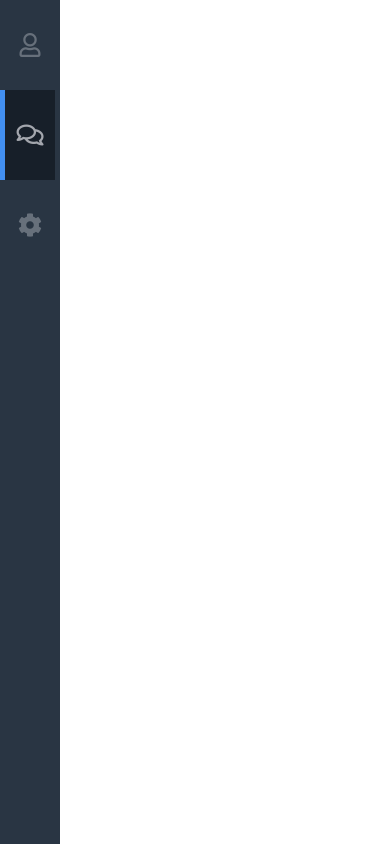
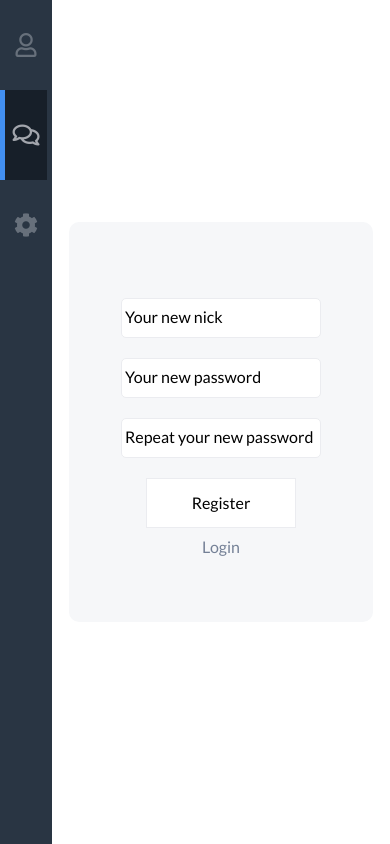
Before and after one commit to danieru0/chat-v2, a React (Create React App) app in the folder client/: page /register in a window 390 px wide. Built offline with nearby package versions, Linux system fonts and the light colour scheme.

Commit message:
auth components

```diff
--- a/client/src/App.js
+++ b/client/src/App.js
@@ -2,6 +2,8 @@ import React, { Component } from 'react';
 import { Route, BrowserRouter, Switch } from 'react-router-dom';
 import Nav from './components/nav/nav';
 import Chat from './components/chat/chat';
+import Login from './components/auth/login/login';
+import Register from './components/auth/register/register';
 
 import './App.css';
 
@@ -12,6 +14,8 @@ class App extends Component {
         <div className="App">
           <Nav />
           <Switch>
+              <Route exact path="/" component={Login}/>
+              <Route path="/register" component={Register}/>
               <Route path="/chat" component={Chat}/>
           </Switch>
         </div>
--- /dev/null
+++ b/client/src/components/auth/login/login.css
@@ -0,0 +1,84 @@
+.login {
+    width: 100%;
+    display: flex;
+    justify-content: center;
+    align-items: center;
+}
+
+.login__form {
+    width: 500px;
+    height: 400px;
+    background: #f6f7f9;
+    border-radius: 10px;
+    display: flex;
+    flex-direction: column;
+    align-items: center;
+    justify-content: center;
+}
+
+.login__input--group {
+    position: relative;
+    margin-top: 10px;
+    margin-bottom: 10px;
+}
+
+.login__input {
+    width: 300px;
+    height: 40px;
+    outline: none;
+    border: 1px solid #ebecf0;
+    border-radius: 5px;
+    padding-left: 3px;
+    box-sizing: border-box;
+}
+
+.floating-label {
+    position: absolute;
+    pointer-events: none;
+    top: 10px;
+    left: 4px;
+    transition: 0.2s;
+}
+
+.login__input:focus ~ .floating-label,
+.login__input:not(:focus):valid ~ .floating-label {
+    top: -7px;
+    font-size: 13px;
+    padding-left: 5px;
+    padding-right: 5px;
+}
+
+.login__button {
+    border: none;
+    background: #ffffff;
+    width: 150px;
+    height: 50px;
+    cursor: pointer;
+    outline: none;
+    border: 1px solid #ebecf0;
+    transition: 0.2s;
+    margin-top: 10px;
+    margin-bottom: 10px;
+}
+
+.login__button:focus,
+.login__button:hover {
+    background: #ebecf0;
+}
+
+.login__link {
+    text-decoration: none;
+    color: #748096;
+}
+
+@media (max-width: 550px) {
+    .login__form {
+        width: 90%;
+    }
+}
+
+@media (max-width: 418px) {
+    .login__input {
+        width: 200px;
+    }
+}
--- /dev/null
+++ b/client/src/components/auth/login/login.jsx
@@ -0,0 +1,27 @@
+import React, { Component } from 'react';
+import { Link } from 'react-router-dom';
+
+import './login.css';
+
+class Login extends Component {
+  render() {
+    return (
+        <div className="login">
+            <form className="login__form">
+              <div className="login__input--group">
+                <input className="login__input" name="username" type="text" required></input>
+                <label className="floating-label" htmlFor="username">Your nick</label>
+              </div>
+              <div className="login__input--group">
+                <input className="login__input" name="password" type="password" required></input>
+                <label className="floating-label" htmlFor="password">Your password</label>
+              </div>
+              <button className="login__button">Log in</button>
+              <Link to="/register" className="login__link">Register</Link>
+            </form>
+        </div>
+    );
+  }
+}
+
+export default Login;
--- /dev/null
+++ b/client/src/components/auth/register/register.css
@@ -0,0 +1,84 @@
+.register {
+    width: 100%;
+    display: flex;
+    justify-content: center;
+    align-items: center;
+}
+
+.register__form {
+    width: 500px;
+    height: 400px;
+    background: #f6f7f9;
+    border-radius: 10px;
+    display: flex;
+    flex-direction: column;
+    align-items: center;
+    justify-content: center;
+}
+
+.register__input--group {
+    position: relative;
+    margin-top: 10px;
+    margin-bottom: 10px;
+}
+
+.register__input {
+    width: 300px;
+    height: 40px;
+    outline: none;
+    border: 1px solid #ebecf0;
+    border-radius: 5px;
+    padding-left: 3px;
+    box-sizing: border-box;
+}
+
+.floating-label {
+    position: absolute;
+    pointer-events: none;
+    top: 10px;
+    left: 4px;
+    transition: 0.2s;
+}
+
+.register__input:focus ~ .floating-label,
+.register__input:not(:focus):valid ~ .floating-label {
+    top: -7px;
+    font-size: 13px;
+    padding-left: 5px;
+    padding-right: 5px;
+}
+
+.register__button {
+    border: none;
+    background: #ffffff;
+    width: 150px;
+    height: 50px;
+    cursor: pointer;
+    outline: none;
+    border: 1px solid #ebecf0;
+    transition: 0.2s;
+    margin-top: 10px;
+    margin-bottom: 10px;
+}
+
+.register__button:focus,
+.register__button:hover {
+    background: #ebecf0;
+}
+
+.register__link {
+    text-decoration: none;
+    color: #748096;
+}
+
+@media (max-width: 550px) {
+    .register__form {
+        width: 90%;
+    }
+}
+
+@media (max-width: 418px) {
+    .register__input {
+        width: 200px;
+    }
+}
--- /dev/null
+++ b/client/src/components/auth/register/register.jsx
@@ -0,0 +1,31 @@
+import React, { Component } from 'react';
+import { Link } from 'react-router-dom';
+
+import './register.css';
+
+class Register extends Component {
+  render() {
+    return (
+        <div className="register">
+            <form className="register__form">
+              <div className="register__input--group">
+                <input className="register__input" name="username" type="text" required></input>
+                <label className="floating-label" htmlFor="username">Your new nick</label>
+              </div>
+              <div className="register__input--group">
+                <input className="register__input" name="password-first" type="password" required></input>
+                <label className="floating-label" htmlFor="password-first">Your new password</label>
+              </div>
+              <div className="register__input--group">
+                <input className="register__input" name="password-repeat" type="password" required></input>
+                <label className="floating-label" htmlFor="password-repeat">Repeat your new password</label>
+              </div>
+              <button className="register__button">Register</button>
+              <Link to="/" className="register__link">Login</Link>
+            </form>
+        </div>
+    );
+  }
+}
+
+export default Register;
--- a/client/src/components/chat/friends/friends.jsx
+++ b/client/src/components/chat/friends/friends.jsx
@@ -21,7 +21,7 @@ class Friends extends Component {
     return (
         <>
           <button onClick={this.showFriendsMenu} className={this.state.friendsMenuShow ? "friends__button--mobile active" : "friends__button--mobile"}>
-            <span class="fa fa-arrow-right"></span>
+            <span className="fa fa-arrow-right"></span>
           </button>
           <div className={this.state.friendsMenuShow ? "friends active" : "friends"}>
             <SearchFriends />
--- a/client/src/components/chat/friends/searchFriends/searchFriends.jsx
+++ b/client/src/components/chat/friends/searchFriends/searchFriends.jsx
@@ -8,7 +8,7 @@ class searchFriends extends Component {
         <div className="friends__search">
             <div className="friends__search--wrapper">
                 <span className="fas fa-search friends__search--icon"></span>
-                <input type="text" placeholder="Search your friends" className="friends__search--input"></input>
+                <input type="text" placeholder="Search your chats" className="friends__search--input"></input>
             </div>
         </div>
     );
--- a/client/src/components/chat/messanger/messangerSend/messangerSend.css
+++ b/client/src/components/chat/messanger/messangerSend/messangerSend.css
@@ -3,7 +3,6 @@
     height: 100px;
     background: #f6f7f9;
     display: flex;
-    justify-content: center;
     align-items: center;
 }
 
@@ -17,6 +16,7 @@
     box-sizing: border-box;
     border-radius: 10px;
     font-size: 18px;
+    margin-left: 30px;
     padding-left: 20px;
     transition: 0.2s;
     border: 2px solid transparent;
--- a/client/src/components/nav/nav.jsx
+++ b/client/src/components/nav/nav.jsx
@@ -9,7 +9,7 @@ class Nav extends Component {
         <nav className="nav">
             <ul className="nav__menu">
                 <li className="nav__menu--item">
-                    <Link to="/users" className="nav__menu--link">
+                    <Link to="/profiles" className="nav__menu--link">
                         <span className="far fa-user"></span>
                     </Link>
                 </li>
```
